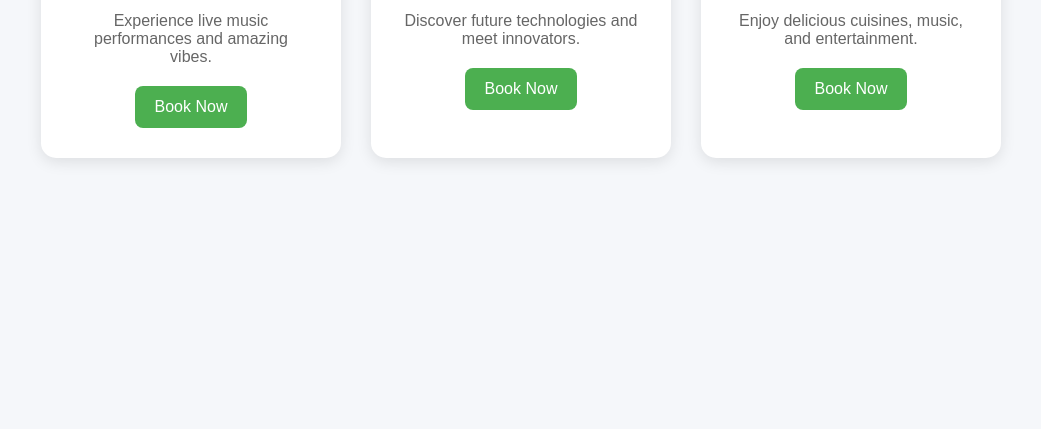
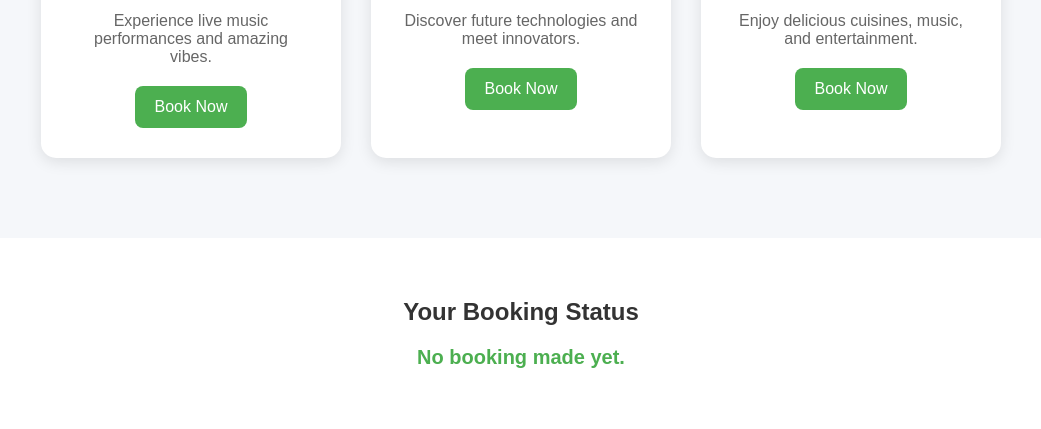
Before and after one commit to Harichandana-30/BookEase, a plain HTML site: page index.html in a window 1280 px wide. Shown: the part 1233-1662 px from the top of the page, without its empty margins (119-1160 px from the left). Before the commit the page ends 1471 px from the top, so only its background shows below. Drawn offline with Linux system fonts and the light colour scheme.

Commit message:
Added booking confirmation section

```diff
--- a/index.html
+++ b/index.html
@@ -58,6 +58,12 @@
 
     </div>
 </section>
+<section class="confirmation">
+    <h2>Your Booking Status</h2>
+    <p id="booking-message">
+        No booking made yet.
+    </p>
+</section>
 <script src="script.js"></script>
 </body>
 </html>
--- a/script.js
+++ b/script.js
@@ -1,14 +1,19 @@
+const bookingMessage = document.getElementById("booking-message");
+
 document.getElementById("concert-btn")
 .addEventListener("click", function () {
-    alert("Music Concert booked successfully!");
+    bookingMessage.textContent =
+    "🎵 Music Concert booked successfully!";
 });
 
 document.getElementById("tech-btn")
 .addEventListener("click", function () {
-    alert("Tech Conference booked successfully!");
+    bookingMessage.textContent =
+    "💻 Tech Conference booked successfully!";
 });
 
 document.getElementById("food-btn")
 .addEventListener("click", function () {
-    alert("Food Festival booked successfully!");
+    bookingMessage.textContent =
+    "🍔 Food Festival booked successfully!";
 });
--- a/style.css
+++ b/style.css
@@ -153,3 +153,21 @@ body {
 .event-card button:hover {
     transform: scale(1.05);
 }
+
+/* Booking Confirmation */
+.confirmation {
+    text-align: center;
+    padding: 60px 20px;
+    background: #ffffff;
+}
+
+.confirmation h2 {
+    color: #333;
+    margin-bottom: 20px;
+}
+
+#booking-message {
+    font-size: 20px;
+    color: #4CAF50;
+    font-weight: bold;
+}
```
